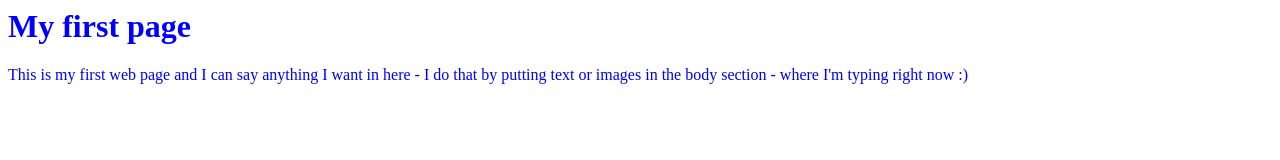
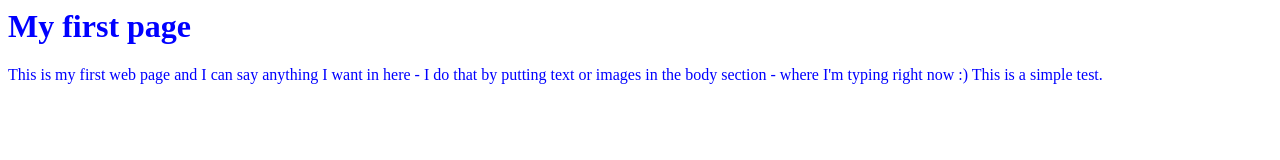
Before and after one commit to aianton/PTPL, a plain HTML site: page index.html in a window 1280 px wide. Drawn offline with Linux system fonts and the light colour scheme.

Commit message:
simple update

```diff
--- a/index.html
+++ b/index.html
@@ -11,6 +11,8 @@
 This is my first web page and I can say anything I want in here - I do that by
 putting text or images in the body section - where I'm typing right now :)
 
+This is a simple test.
+
 </body>
 
 </html>
```
